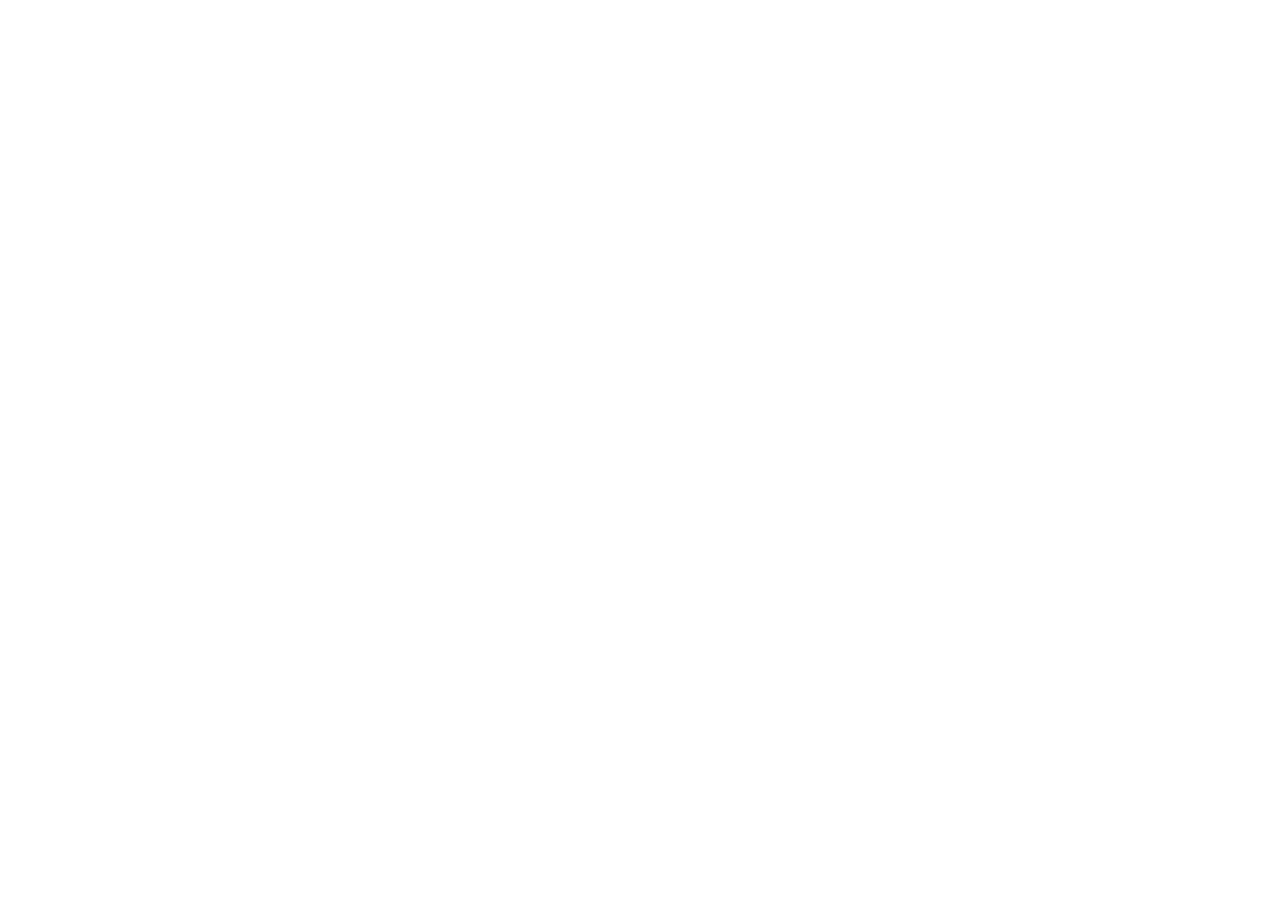
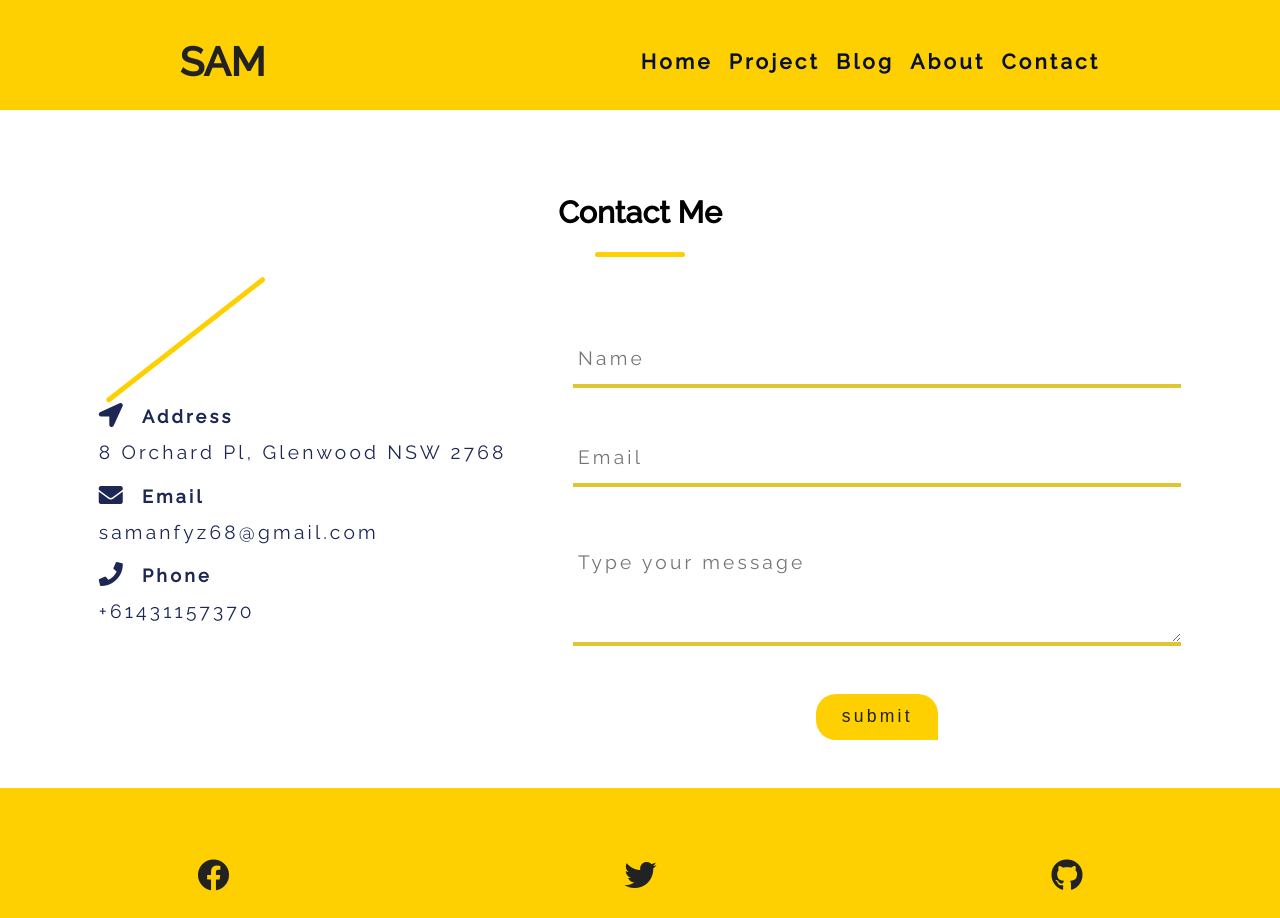
Before and after one commit to saman-zdf/third-portfolio, a plain HTML site: page contact.html in a window 1280 px wide. Before the commit the page ends 800 px from the top, so only its background shows below. Drawn offline with Linux system fonts and the light colour scheme.

Commit message:
contact page added and styled

```diff
--- a/contact.html
+++ b/contact.html
@@ -0,0 +1,155 @@
+<!DOCTYPE html>
+<html lang="en">
+  <head>
+    <meta charset="UTF-8" />
+    <meta http-equiv="X-UA-Compatible" content="IE=edge" />
+    <meta name="viewport" content="width=device-width, initial-scale=1.0" />
+    <title>Contact || Page</title>
+    <!-- css link -->
+    <link rel="stylesheet" href="./css/main.css" />
+    <!-- fontawesome -->
+    <link
+      rel="stylesheet"
+      href="https://cdnjs.cloudflare.com/ajax/libs/font-awesome/5.15.3/css/all.min.css"
+      integrity="sha512-iBBXm8fW90+nuLcSKlbmrPcLa0OT92xO1BIsZ+ywDWZCvqsWgccV3gFoRBv0z+8dLJgyAHIhR35VZc2oM/gI1w=="
+      crossorigin="anonymous"
+    />
+  </head>
+  <body>
+    <!-- header -->
+    <header class="header">
+      <div class="header-content">
+        <div class="logo-container">
+          <h2 class="logo">SAM</h2>
+        </div>
+        <div class="nav-wrapper">
+          <input type="checkbox" class="toggle-menu" id="toggle-menu" />
+          <nav class="navbar">
+            <ul class="navbar-items">
+              <li class="navbar-item">
+                <a href="index.html" class="navbar-link">Home</a>
+              </li>
+              <li class="navbar-item">
+                <a href="project.html" class="navbar-link">Project</a>
+              </li>
+              <li class="navbar-item">
+                <a href="blog.html" class="navbar-link">Blog</a>
+              </li>
+              <li class="navbar-item">
+                <a href="about.html" class="navbar-link">About</a>
+              </li>
+              <li class="navbar-item">
+                <a href="contact.html" class="navbar-link">Contact</a>
+              </li>
+            </ul>
+          </nav>
+          <label for="toggle-menu">
+            <div class="hamburger"></div>
+          </label>
+        </div>
+      </div>
+    </header>
+    <!-- end of header -->
+    <!-- conatct section -->
+    <section class="contact">
+      <div class="container">
+        <h2 class="title">Contact Me</h2>
+        <div class="bottom-line"></div>
+        <div class="contact-content">
+          <div class="contact-info">
+            <!-- single details -->
+            <div class="contact-details">
+              <div>
+                <i class="fas fa-location-arrow"></i>
+                <p class="contact-text">Address</p>
+              </div>
+              <p class="contact-text2">8 Orchard Pl, Glenwood NSW 2768</p>
+            </div>
+            <!-- end of single details -->
+            <!-- single details -->
+            <div class="contact-details">
+              <div>
+                <i class="fas fa-envelope"></i>
+                <p class="contact-text">Email</p>
+              </div>
+              <p class="contact-text2">samanfyz68@gmail.com</p>
+            </div>
+            <!-- end of single details -->
+            <!-- single details -->
+            <div class="contact-details">
+              <div>
+                <i class="fas fa-phone"></i>
+                <p class="contact-text">Phone</p>
+              </div>
+              <p class="contact-text2">+61431157370</p>
+            </div>
+            <!-- end of single details -->
+          </div>
+          <div class="contact-form">
+            <form
+              action="https://formspree.io/f/xleaevzy"
+              method="post"
+              class="form-group"
+            >
+              <input
+                type="text"
+                class="form-control"
+                placeholder="Name"
+                name="name"
+              />
+              <input
+                type="email"
+                class="form-control"
+                placeholder="Email"
+                name="email"
+              />
+              <textarea
+                name="message"
+                class="form-control"
+                placeholder="Type your message"
+                rows="5"
+              ></textarea>
+              <button type="submit" class="form-btn">submit</button>
+            </form>
+          </div>
+        </div>
+      </div>
+    </section>
+    <!-- end of contact section -->
+    <!-- footer -->
+    <footer class="footer">
+      <div class="container">
+        <div class="footer-content">
+          <!-- footer icons -->
+          <div class="footer-icon">
+            <a
+              href="https://www.facebook.com/profile.php?id=100023466693218"
+              target="_blank"
+              class="footer-link"
+              ><i class="fab fa-facebook"></i
+            ></a>
+          </div>
+          <div class="footer-icon">
+            <a
+              href="https://twitter.com/Saman27858105"
+              target="_blank"
+              class="footer-link"
+              ><i class="fab fa-twitter"></i
+            ></a>
+          </div>
+          <div class="footer-icon">
+            <a
+              href="https://github.com/saman-zdf"
+              target="_blank"
+              class="footer-link"
+              ><i class="fab fa-github"></i
+            ></a>
+          </div>
+        </div>
+      </div>
+    </footer>
+    <!-- end of footer -->
+    <!-- js  -->
+    <script src="./js/app.js"></script>
+  </body>
+</html>
--- a/scss/main.scss
+++ b/scss/main.scss
@@ -52,7 +52,7 @@ img {
 }
 .title {
   text-align: center;
-  margin-top: 5rem;
+  margin-top: 3rem;
 }
 
 .bottom-line {
@@ -80,3 +80,22 @@ img {
     rgb(252, 169, 3)
   );
 }
+.btn {
+  display: inline-block;
+  padding: 0.8rem 1.6rem;
+  color: $dark;
+  background: $yellow;
+  border: none;
+  font-size: 1.1rem;
+  letter-spacing: $letter-spacing;
+  border-radius: $border-radius-20;
+  border-bottom-right-radius: 0;
+  cursor: pointer;
+  transition: $transiton-f;
+  &:hover {
+    color: $yellow;
+    background: $dark;
+    border-bottom-right-radius: 20px;
+    border-top-left-radius: 0;
+  }
+}
--- a/scss/partial/_contact.scss
+++ b/scss/partial/_contact.scss
@@ -0,0 +1,70 @@
+.contact {
+  padding: 2rem;
+  width: 100%;
+  &-content {
+    @include flex-column;
+    margin-bottom: 1rem;
+  }
+  &-info {
+    color: $dark-blue;
+    letter-spacing: $letter-spacing;
+  }
+  &-details {
+    margin-bottom: 1rem;
+  }
+  &-details > div {
+    display: flex;
+    margin-bottom: 0.5rem;
+  }
+  &-text {
+    margin-left: 1rem;
+    font-weight: bold;
+    letter-spacing: $letter-spacing;
+  }
+  &-text2 {
+    font-size: 1.2rem;
+  }
+  i {
+    font-size: 1.5rem;
+  }
+
+  &-form {
+    margin-top: 2rem;
+    width: 70%;
+  }
+  .form-group {
+    @include flex-column;
+  }
+  .form-control {
+    margin-bottom: 3rem;
+    padding: 1rem 0.3rem;
+    width: 100%;
+    border: none;
+    border-bottom: 4px solid $darker-yellow;
+    outline: none;
+  }
+  .form-control::placeholder {
+    font-family: 'Raleway', sans-serif;
+    font-size: 1.2rem;
+    letter-spacing: $letter-spacing;
+  }
+  .form-btn {
+    display: inline-block;
+    padding: 0.8rem 1.6rem;
+    color: $dark;
+    background: $yellow;
+    border: none;
+    font-size: 1.1rem;
+    letter-spacing: $letter-spacing;
+    border-radius: $border-radius-20;
+    border-bottom-right-radius: 0;
+    cursor: pointer;
+    transition: $transiton-f;
+    &:hover {
+      color: $yellow;
+      background: $dark;
+      border-bottom-right-radius: 20px;
+      border-top-left-radius: 0;
+    }
+  }
+}
--- a/scss/partial/_desktop.scss
+++ b/scss/partial/_desktop.scss
@@ -108,6 +108,28 @@
     }
     margin-bottom: 3rem;
   }
+  // contact
+  .contact-content {
+    @include flex-row;
+    justify-content: space-evenly;
+  }
+  .contact-form {
+    width: 50%;
+  }
+  .contact-info {
+    position: relative;
+    &:after {
+      content: '';
+      position: absolute;
+      top: 0;
+      left: 0;
+      transform: rotate(-38deg) translateY(-60px) translateX(30px);
+      width: 200px;
+      height: 5px;
+      border-radius: $border-radius-20;
+      background: $yellow;
+    }
+  }
 }
 
 // project section
```
Also changed, not shown: about.html (+1 -1 lines), blog.html (+1 -1 lines), index.html (+1 -1 lines), project.html (+1 -1 lines), css/main.css, 1 other file.
